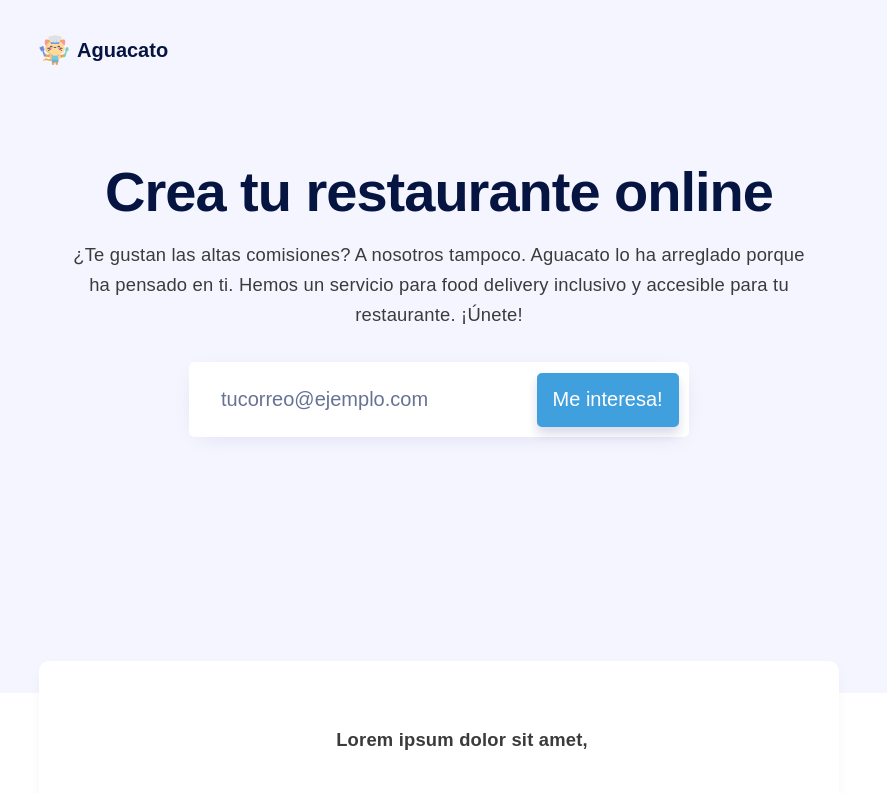
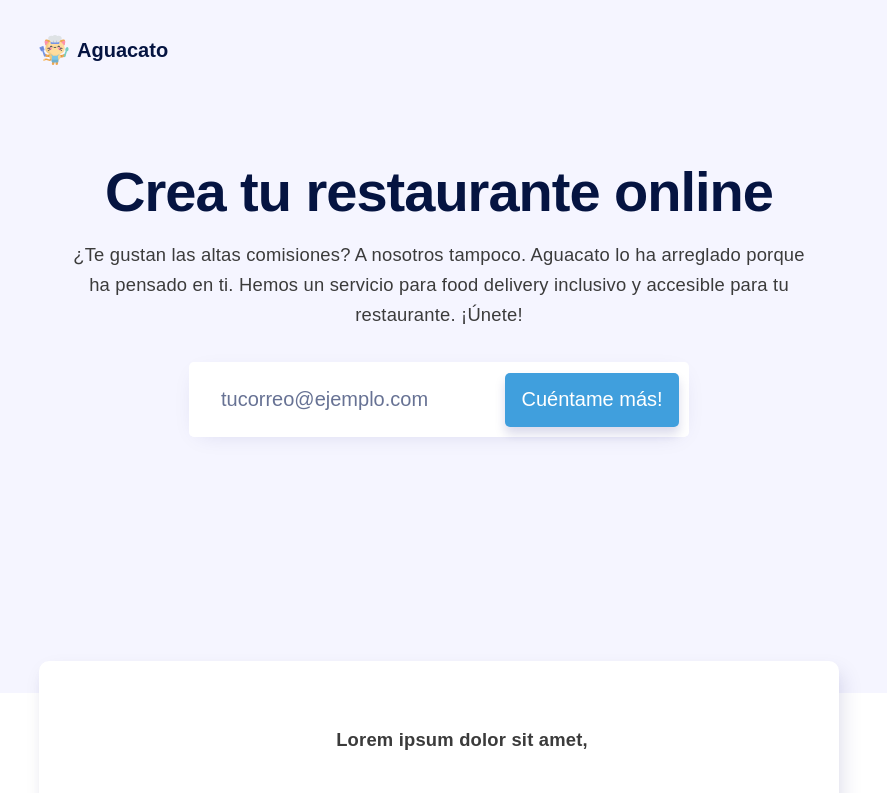
Before and after one commit to devictoribero/aguacato, a Next.js app: page / in a window 1280 px wide. Shown: the top 793 px of the page, without its empty margins (201-1088 px from the left). Built offline with nearby package versions, Linux system fonts and the light colour scheme.

Commit message:
Changned CtA copy

```diff
--- a/components/RegisterEmailForm/index.js
+++ b/components/RegisterEmailForm/index.js
@@ -7,7 +7,7 @@ export function RegisterEmailForm() {
         type='email'
         placeholder='tucorreo@ejemplo.com'
         required />
-      <button>Me interesa!</button>
+      <button>Cuéntame más!</button>
 
       <style jsx>{`
         form {
--- a/pages/index.js
+++ b/pages/index.js
@@ -246,7 +246,7 @@ function Letter() {
           background-color: white;
           padding: 2rem 1.5rem;
           border-radius: 10px;
-          box-shadow: 0 6px 16px -3px rgba(5,7,119,0.05);
+          box-shadow: 0 6px 16px -3px rgba(5,7,119,0.05), 5px 10px 20px 0px rgba(5,7,119,0.1);
 
           // animation
           opacity: 0;
```
